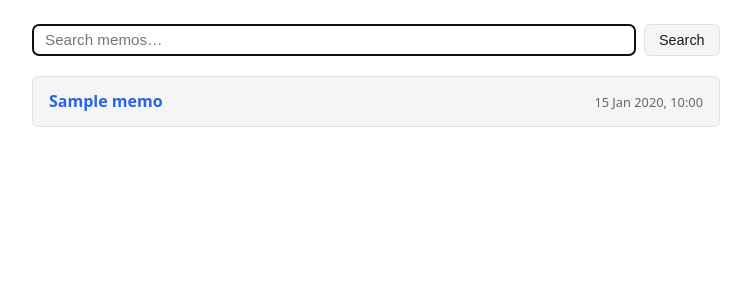
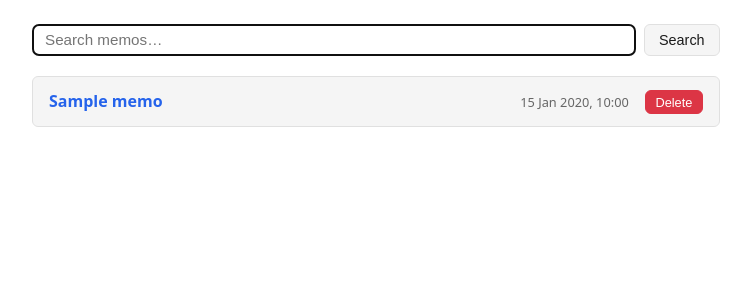
Before and after one commit to aaltat/memo-app, a Django app: template memos/templates/memos/list.html in a window 1280 px wide. Shown: the part 63-363 px from the top of the page, without its empty margins (264-1015 px from the left). Run offline with Django 5.2, Linux system fonts and the light colour scheme; the template is opened without the code that fills it: most values are stand-ins (such as "Sample title", 1, 10 or a date in 2020).

Commit message:
feat: delete button on memo list card

```diff
--- a/memos/static/memos/style.css
+++ b/memos/static/memos/style.css
@@ -98,6 +98,26 @@ body {
   padding: 0.3rem 0.5rem;
 }
 
+.btn-danger {
+  background: #dc3545;
+  color: #fff;
+  border-color: #dc3545;
+}
+
+.btn-danger:hover {
+  background: #b02a37;
+  border-color: #b02a37;
+}
+
+.btn-sm {
+  padding: 0.2rem 0.6rem;
+  font-size: 0.8rem;
+}
+
+.memo-delete-form {
+  flex-shrink: 0;
+}
+
 /* Search */
 .list-header {
   margin-bottom: 1.25rem;
--- a/memos/templates/memos/list.html
+++ b/memos/templates/memos/list.html
@@ -24,6 +24,13 @@
           <time class="memo-time" datetime="{{ memo.updated_at.isoformat }}">
             {{ memo.updated_at|date:"d M Y, H:i" }}
           </time>
+          <form method="post" action="{% url 'memos:delete' memo.id %}" class="memo-delete-form"
+                hx-post="{% url 'memos:delete' memo.id %}"
+                hx-target="closest li"
+                hx-swap="outerHTML">
+            {% csrf_token %}
+            <button type="submit" class="btn btn-danger btn-sm">Delete</button>
+          </form>
         </li>
       {% endfor %}
     </ul>
--- a/memos/views.py
+++ b/memos/views.py
@@ -94,6 +94,8 @@ def memo_delete(request: HttpRequest, memo_id: str) -> HttpResponse:
         raise Http404 from None
     if request.method == "POST":
         delete_memo(memo_id)
+        if request.headers.get("HX-Request"):
+            return HttpResponse("")
         return redirect("memos:list")
     return render(request, "memos/delete.html", {"memo": memo})
 
```
Also changed, not shown: memos/templates/404.html (added, +11 -0 lines), utest/test_views.py (+27 -0 lines), 2 other files.
